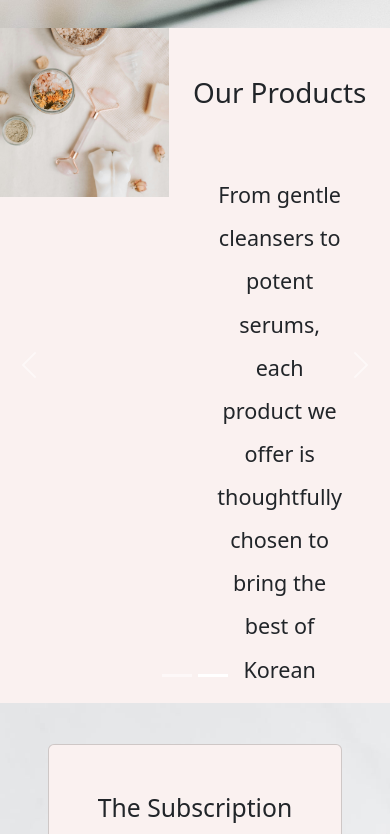
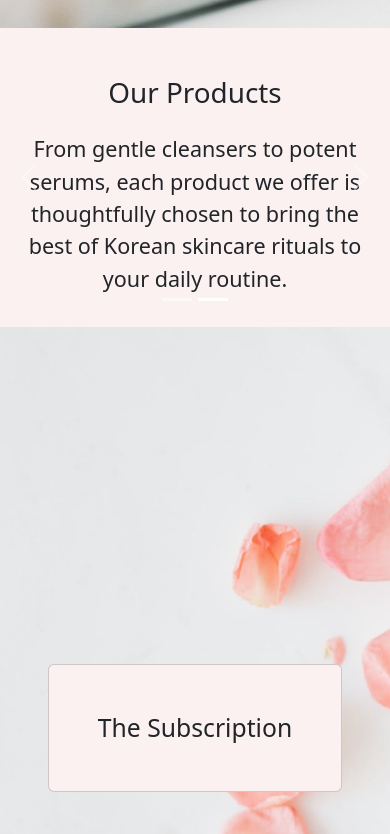
Before and after one commit to Kieran-Dunch/seoul-beauty, a React (Create React App) app: page / in a window 390 px wide. Shown: the part 830-1664 px from the top of the page. Built offline with nearby package versions, Linux system fonts and the light colour scheme.

Commit message:
breakpoints beginnings

```diff
--- a/src/components/Content.css
+++ b/src/components/Content.css
@@ -5,5 +5,29 @@
 }
 
 .carousel-items {
-  height: 80vh;
+  max-height: 80vh;
 }
+
+
+
+.column-image {
+  display: none;
+}
+
+.large-text {
+  display: none;
+}
+
+@media (min-width: 576px) {
+  .column-image {
+    display: block;
+  }
+
+  .small-text {
+    display: none;
+  }
+
+  .large-text {
+    display: block;
+  }
+}
--- a/src/components/Content.js
+++ b/src/components/Content.js
@@ -3,12 +3,12 @@ import { Card, Carousel, Col, Image } from "react-bootstrap";
 export default function Content() {
   return (
     <div id='about' className="d-flex flex-column">
-      <Carousel>
+      <Carousel className="carousel">
         <Carousel.Item>
           <div className="d-flex carousel-items body-text">
-            <Col>
+            <Col className="column-text overflow-scroll">
               <h2 className="mt-5 h1">About Us</h2>
-              <p className="h4 my-3 p-5 lh-lg">
+              <p className="h4 my-3 p-5 lh-lg large-text">
                 Welcome to Seoul Beauty, your trusted gateway to the enchanting
                 world of Korean skincare. At Seoul Beauty, we are dedicated to
                 simplifying the intricate landscape of Korean skincare for
@@ -19,35 +19,45 @@ export default function Content() {
                 complex, and our commitment is to demystify it, making it
                 accessible and straightforward for all.
               </p>
+              <p className="h4 mb-3 p-3 lh-base small-text">
+                Welcome to Seoul Beauty, your trusted gateway to the enchanting
+                world of Korean skincare. At Seoul Beauty, we are dedicated to
+                simplifying the intricate landscape of Korean skincare for
+                Canadians.
+              </p>
             </Col>
-            <Col>
+            <Col className="column-image">
               <Image src="brush-photo.jpg" fluid />
             </Col>
           </div>
         </Carousel.Item>
         <Carousel.Item>
           <div className="d-flex carousel-items body-text">
-            <Col>
+            <Col className="column-image">
               <Image src="rocks-photo.jpg" fluid />
             </Col>
-            <Col>
+            <Col className="carousel-text">
               <h2 className="mt-5 h1">Our Products</h2>
-              <p className="h4 my-3 p-5 lh-lg">
-                From gentle cleansers to
-                potent serums, each product we offer is thoughtfully chosen to
-                bring the best of Korean skincare rituals to your daily routine.
-                Seoul Beauty is more than just a skincare destination; it's a
-                guiding light on your journey to radiant, healthy skin. Join us
-                in discovering the beauty secrets that have captivated Korea and
-                let Seoul Beauty be your trusted companion in the pursuit of
-                skincare simplicity and excellence.
+              <p className="h4 my-3 p-5 lh-lg large-text">
+                From gentle cleansers to potent serums, each product we offer is
+                thoughtfully chosen to bring the best of Korean skincare rituals
+                to your daily routine. Seoul Beauty is more than just a skincare
+                destination; it's a guiding light on your journey to radiant,
+                healthy skin. Join us in discovering the beauty secrets that
+                have captivated Korea and let Seoul Beauty be your trusted
+                companion in the pursuit of skincare simplicity and excellence.
+              </p>
+              <p className="h4 mb-3 p-3 lh-base small-text">
+                From gentle cleansers to potent serums, each product we offer is
+                thoughtfully chosen to bring the best of Korean skincare rituals
+                to your daily routine.
               </p>
             </Col>
           </div>
         </Carousel.Item>
       </Carousel>
       <div id='products' className="core-product d-flex align-items-center">
-        <Col md={6}>
+        <Col className="carousel-text">
           <Card className="body-text mx-5">
             <Card.Title>
               <h2 className="mt-5">
@@ -55,7 +65,7 @@ export default function Content() {
               </h2>
             </Card.Title>
             <Card.Body>
-              <p className="lh-lg my-3 h4">
+              <p className="lh-lg my-3 h4 large-text">
                 Experience the epitome of skincare luxury with our flagship
                 8-week subscription, a transformative journey towards radiant
                 and healthy skin. Indulge in a curated selection of premium
```
